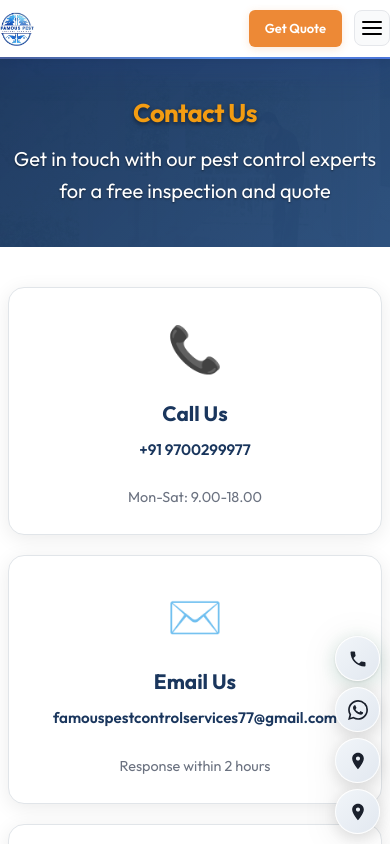
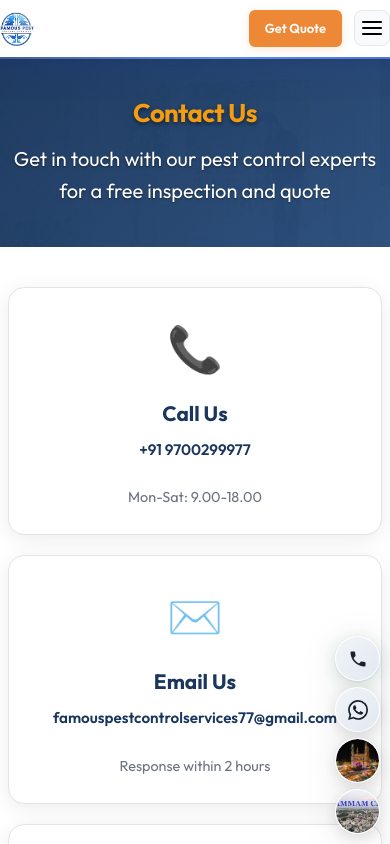
Before and after one commit to octaleadsprivatelimited-cloud/FamousPestcontrol, a React (Vite) app: page /contact in a window 390 px wide. Shown: the top 844 px of the page. Built offline with nearby package versions, Linux system fonts and the light colour scheme.

Commit message:
Add mobile floating location icons - show images directly without hover on mobile devices

```diff
--- a/src/styles/responsive.css
+++ b/src/styles/responsive.css
@@ -227,6 +227,17 @@
 	.contact-content { padding: 50px 0; }
 	.page-header { padding: 60px 0; }
 	.page-header h1 { font-size: 2.2rem; color: #f39c12; }
+
+	/* Mobile: Show location images directly without hover */
+	.hyderabad-btn .map-icon,
+	.khammam-btn .map-icon {
+		opacity: 0;
+	}
+
+	.hyderabad-btn .location-image,
+	.khammam-btn .location-image {
+		opacity: 1;
+	}
 }
 
 /* Mobile (481px - 600px) */
```
